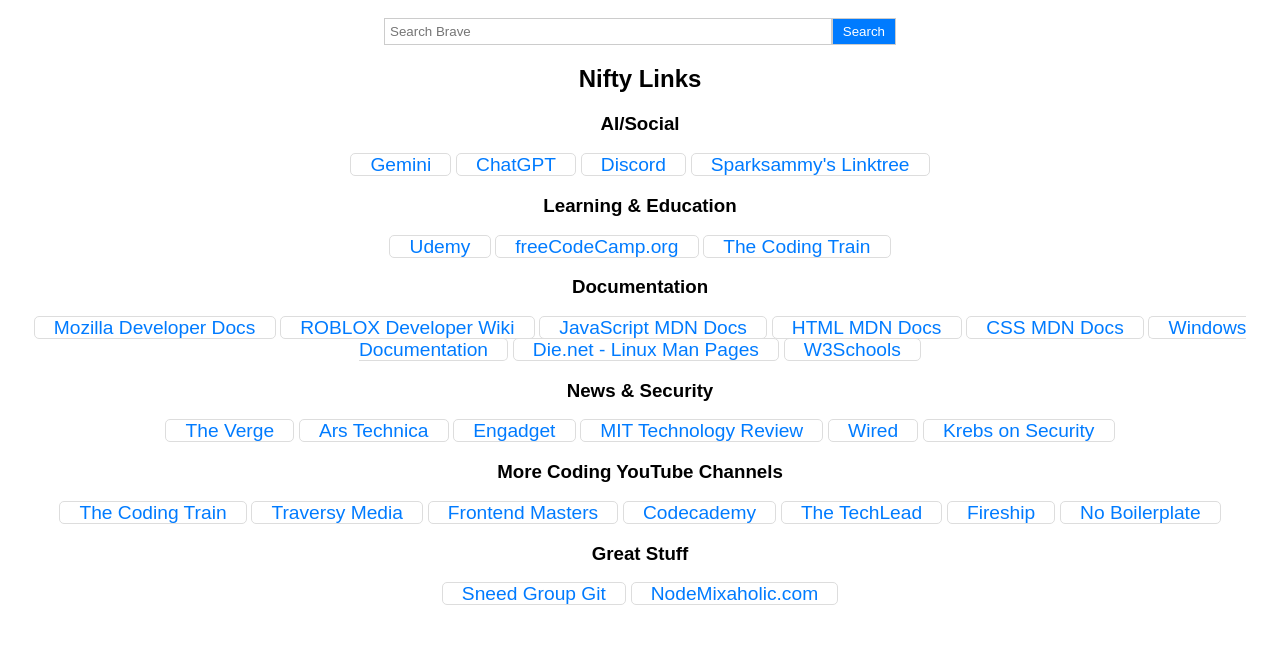
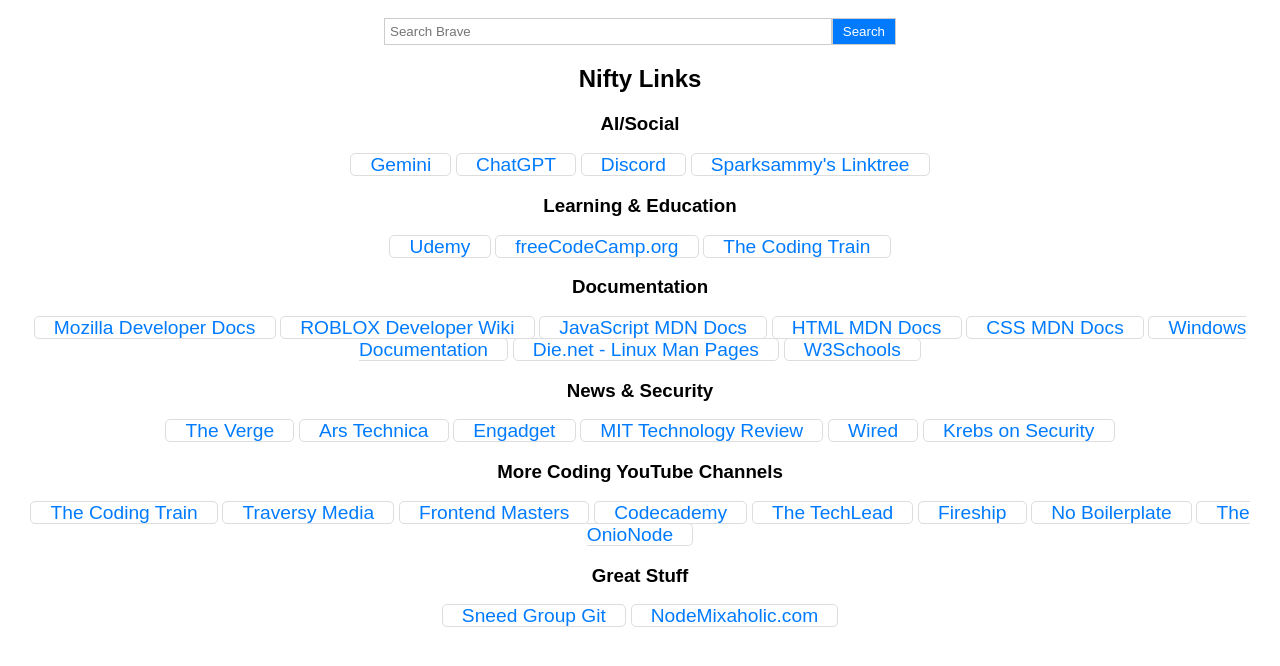
Before and after one commit to the-spellman/homepage, a plain HTML site: page index.html in a window 1280 px wide. Shown: the part 60-726 px from the top of the page. Drawn offline with Linux system fonts and the light colour scheme; no server answers.

Commit message:
Update index.html

```diff
--- a/index.html
+++ b/index.html
@@ -64,6 +64,7 @@
           <a href="https://www.youtube.com/c/TechLead">The TechLead</a>
           <a href="https://www.youtube.com/c/fireship">Fireship</a>
           <a href="https://www.youtube.com/c/NoBoilerplate">No Boilerplate</a>
+          <a href="https://www.youtube.com/channel/UCtxtp2rjee55dBwzcjRcNVQ">The OnioNode</a>
         </p>
 
         <h3>Great Stuff</h3>
```
